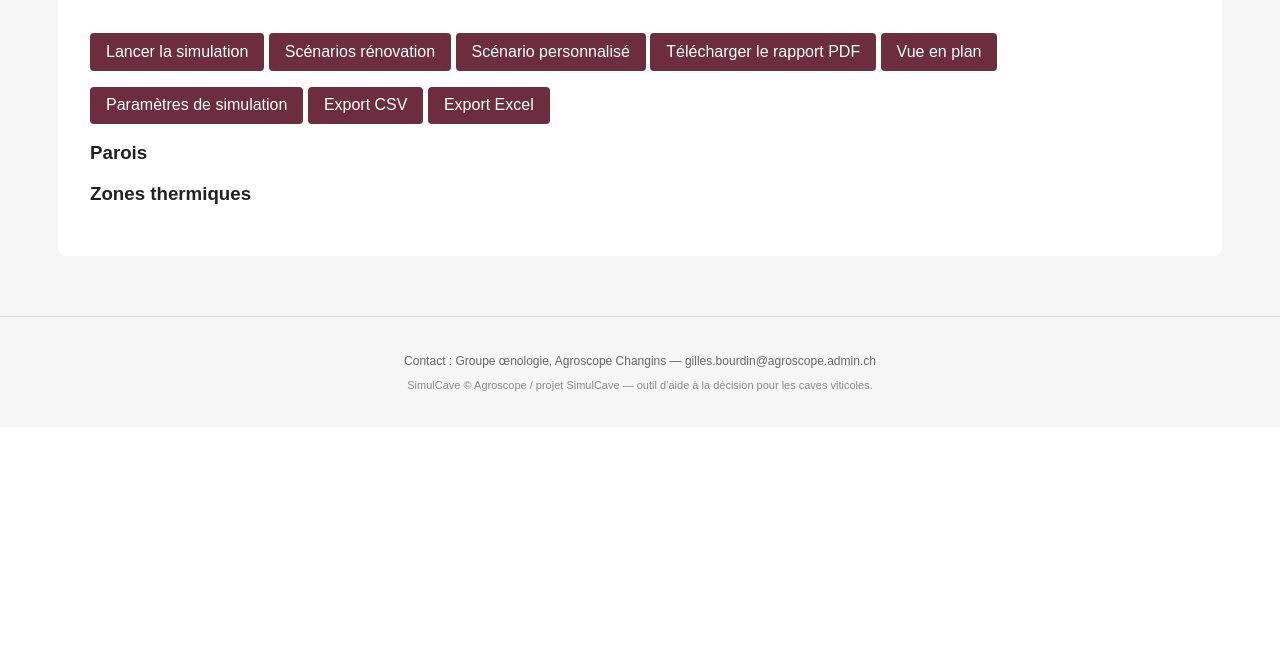
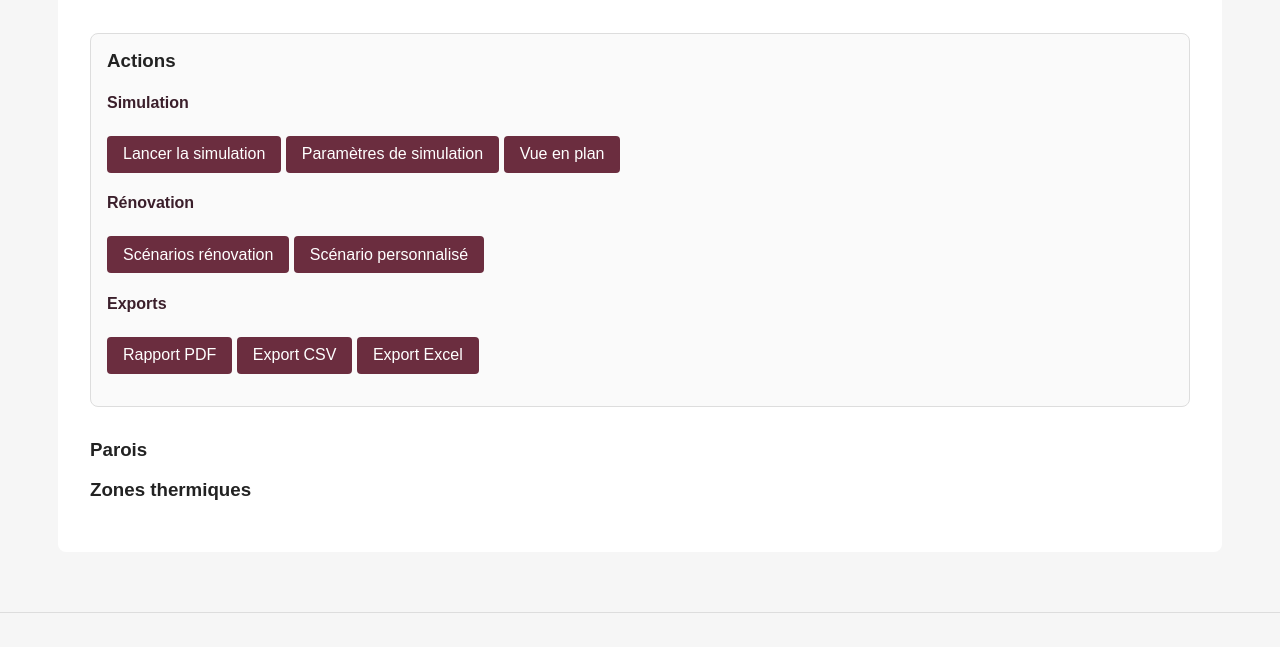
Before and after one commit to gilloubourdin-lgtm/simulcave, a FastAPI app: template app/templates/cave_detail.html in a window 1280 px wide. Shown: the part 545-1192 px from the top of the page. Before the commit the page ends 936 px from the top, so only its background shows below. Run offline with FastAPI, Linux system fonts and the light colour scheme; the template is opened without the code that fills it, so the values that code supplies are empty.

Commit message:
Organize cave action buttons

```diff
--- a/app/templates/cave_detail.html
+++ b/app/templates/cave_detail.html
@@ -32,18 +32,29 @@
 <p>Prix énergie : {{ cave.energy_price_chf_per_kwh }} CHF/kWh</p>
 <p>Facteur CO₂ : {{ cave.co2_factor_kg_per_kwh }} kgCO₂/kWh</p>
 
-<a class="button" href="/caves/{{ cave.id }}/simulate">Lancer la simulation</a>
-<a class="button" href="/caves/{{ cave.id }}/renovation">Scénarios rénovation</a>
-<a class="button" href="/caves/{{ cave.id }}/renovation/custom">Scénario personnalisé</a>
-<a class="button" href="/caves/{{ cave.id }}/report/pdf">Télécharger le rapport PDF</a>
-<a class="button" href="/caves/{{ cave.id }}/plan">Vue en plan</a>
-<a class="button" href="/caves/{{ cave.id }}/parameters">Paramètres de simulation</a>
-<a class="button" href="/caves/{{ cave.id }}/export/csv">
-  Export CSV
-</a>
-<a class="button" href="/caves/{{ cave.id }}/export/xlsx">
-  Export Excel
-</a>
+<section class="action-panel">
+  <h3>Actions</h3>
+
+  <div class="action-group">
+    <h4>Simulation</h4>
+    <a class="button" href="/caves/{{ cave.id }}/simulate">Lancer la simulation</a>
+    <a class="button" href="/caves/{{ cave.id }}/parameters">Paramètres de simulation</a>
+    <a class="button" href="/caves/{{ cave.id }}/plan">Vue en plan</a>
+  </div>
+
+  <div class="action-group">
+    <h4>Rénovation</h4>
+    <a class="button" href="/caves/{{ cave.id }}/renovation">Scénarios rénovation</a>
+    <a class="button" href="/caves/{{ cave.id }}/renovation/custom">Scénario personnalisé</a>
+  </div>
+
+  <div class="action-group">
+    <h4>Exports</h4>
+    <a class="button" href="/caves/{{ cave.id }}/report/pdf">Rapport PDF</a>
+    <a class="button" href="/caves/{{ cave.id }}/export/csv">Export CSV</a>
+    <a class="button" href="/caves/{{ cave.id }}/export/xlsx">Export Excel</a>
+  </div>
+</section>
 
 <h3>Parois</h3>
 
--- a/static/style.css
+++ b/static/style.css
@@ -184,3 +184,24 @@ canvas {
   font-size: 11px;
   color: #888;
 }
+
+.action-panel {
+  margin: 2rem 0;
+  background: #fafafa;
+  border: 1px solid #ddd;
+  border-radius: 8px;
+  padding: 1rem;
+}
+
+.action-panel h3 {
+  margin-top: 0;
+}
+
+.action-group {
+  margin-bottom: 1rem;
+}
+
+.action-group h4 {
+  margin-bottom: 0.5rem;
+  color: #3b1f2b;
+}
```
